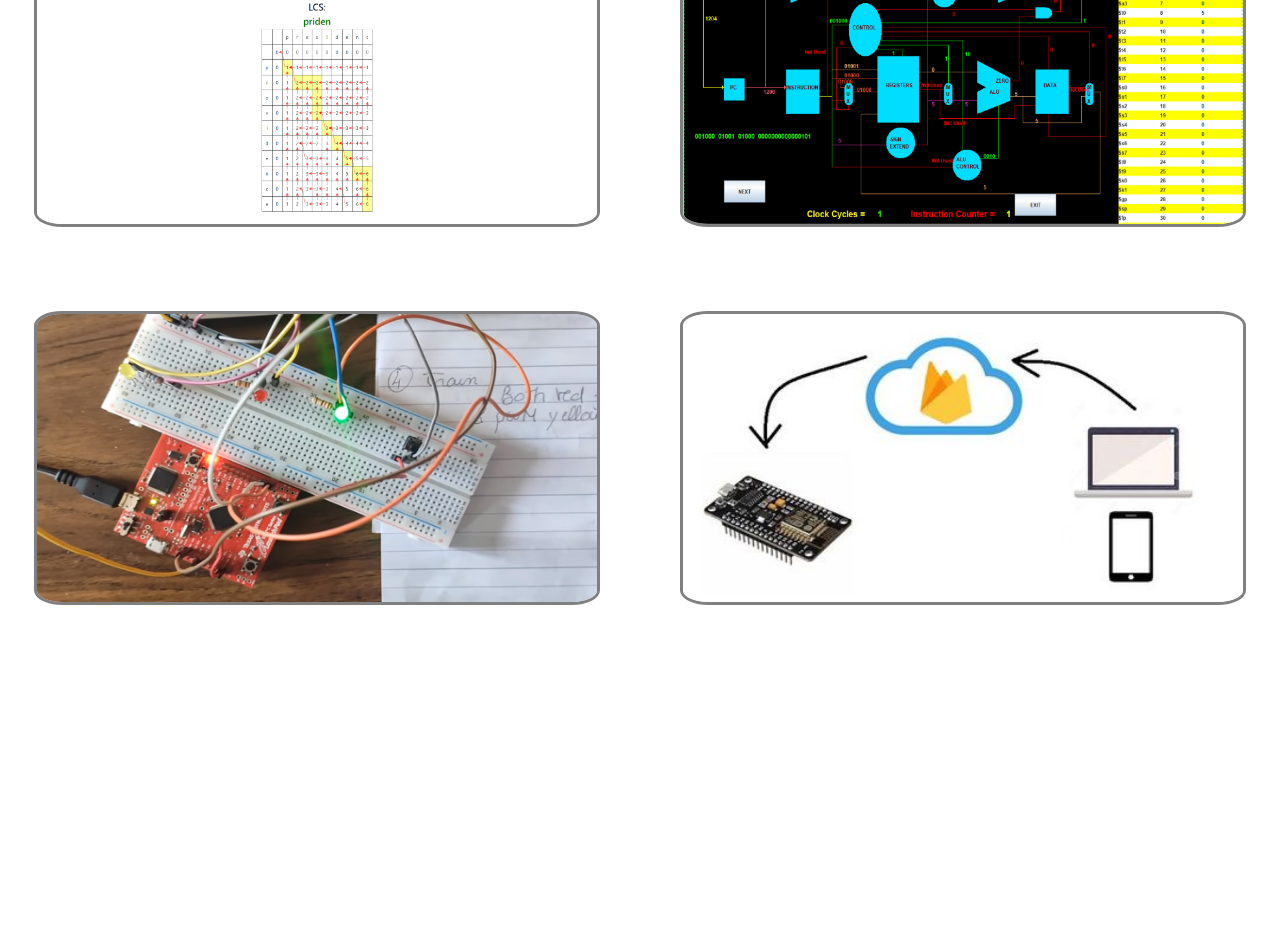
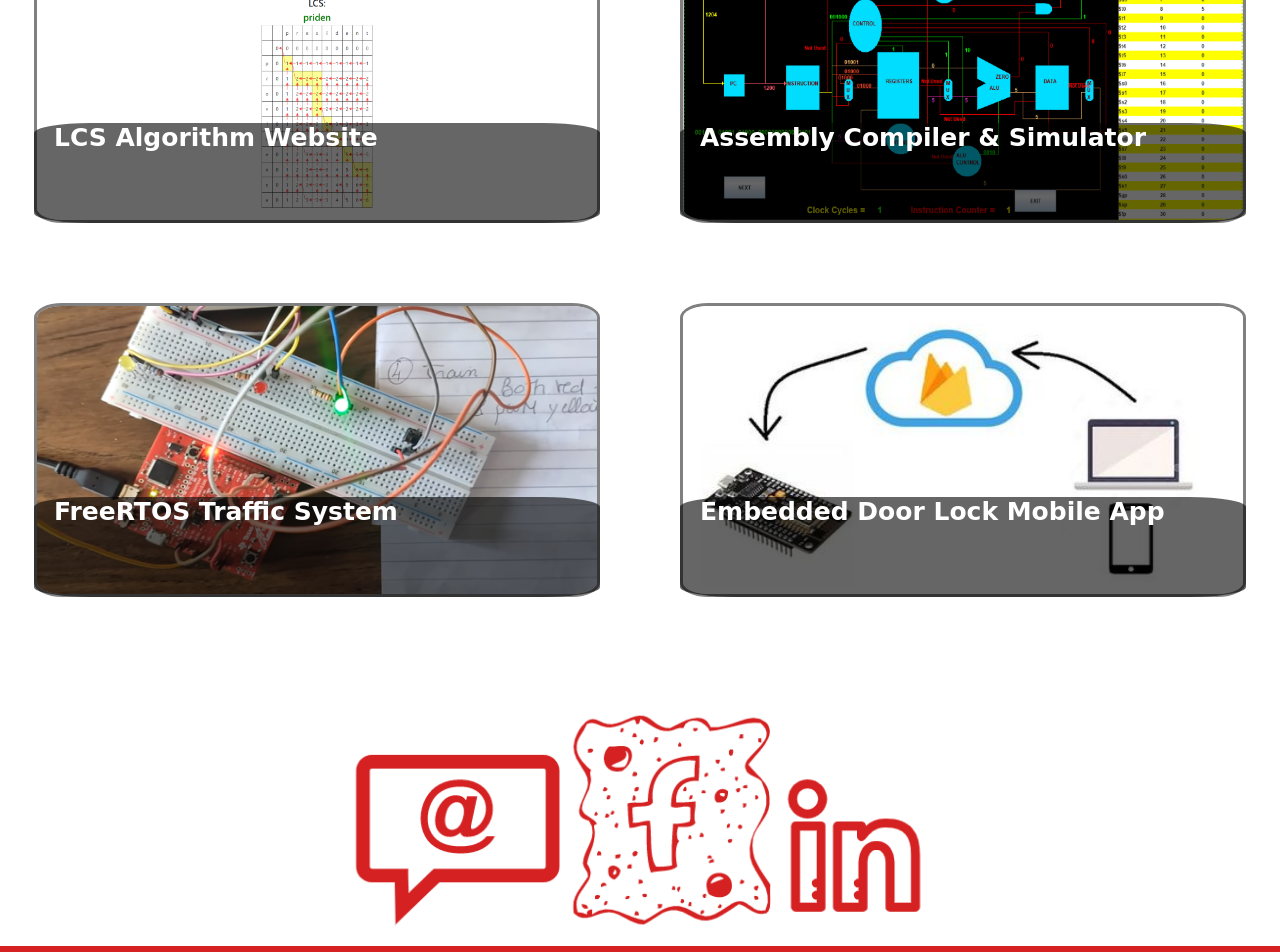
Before and after one commit to be320/Bahaa-Portofolio, a React (Create React App) app in the folder portofolio-app/: page / in a window 1280 px wide. Shown: the part 2120-3072 px from the top of the page. Before the commit the page ends 2779 px from the top, so only its background shows below. Built offline with nearby package versions, Linux system fonts and the light colour scheme.

Commit message:
Project Card implemented

```diff
--- a/portofolio-app/src/redux/redux.js
+++ b/portofolio-app/src/redux/redux.js
@@ -28,7 +28,6 @@ export const contentReducer = (state = contentInitialState,action) => {
     {
         case SWITCH_THEME:
             return {
-                ...state,
                 dark: !state.dark
             }
         default:
--- a/portofolio-app/src/screens/Home.jsx
+++ b/portofolio-app/src/screens/Home.jsx
@@ -5,6 +5,8 @@ import DarkLogo from "../assets/dark-glasses.PNG";
 import ProfileImg from "../assets/profile.jpg";
 import DarkBug from "../assets/dark-bug.PNG";
 import Bug from "../assets/bug.PNG";
+import Contacts from "../assets/contacts.PNG";
+import DarkContacts from "../assets/dark-contacts.PNG";
 import Drawer from "./sideComponents/Drawer";
 import Navbar from "./sideComponents/Navbar";
 import ThemeButton from "./sideComponents/ThemeButton";
@@ -150,7 +152,16 @@ const Home = ({dark,switchTheme}) => {
       justifyContent: 'center',
       paddingBottom: '50px',
       gridTemplateColumns: isDesktopOrLaptop ? 'auto auto': 'auto',
-      gap: isDesktopOrLaptop ? '80px 80px': '20px 0px',
+      gap: isDesktopOrLaptop ? '80px 80px': '80px 0px',
+      marginBottom: '50px'
+    },
+    contactsContainer:{
+      width:'100%',
+      minHeight:'800px',
+      backgroundColor: dark? '#640dd4':'#d52121',
+      display: 'flex',
+      flexDirection: 'column',
+      justifyContent: 'space-around'
     }
   };
 
@@ -201,7 +212,7 @@ const Home = ({dark,switchTheme}) => {
           <div style={styles.imageShadow}></div>
         </div>
       </div>
-      <div style={styles.bugContainer}>
+      <div style={styles.bugContainer} id="projects" >
         {dark ? (
           <img
             src={DarkBug}
@@ -217,7 +228,7 @@ const Home = ({dark,switchTheme}) => {
         )}
       </div>
       <div style={styles.separator} >
-          <div style={styles.projectsTitle} id="projects" >
+          <div style={styles.projectsTitle}  >
             My Projects
           </div>
           <div style={styles.projectsBody}  >
@@ -225,12 +236,30 @@ const Home = ({dark,switchTheme}) => {
           </div>
       </div>
       <div style={styles.projectsCollection} >
-          <ProjectCard poster={CinemaShow} isDesktopOrLaptop={isDesktopOrLaptop} />
-          <ProjectCard poster={Aiesec} isDesktopOrLaptop={isDesktopOrLaptop} />
-          <ProjectCard poster={LCS} isDesktopOrLaptop={isDesktopOrLaptop} />
-          <ProjectCard poster={Assembly} isDesktopOrLaptop={isDesktopOrLaptop} />
-          <ProjectCard poster={RTOS} isDesktopOrLaptop={isDesktopOrLaptop} />
-          <ProjectCard poster={ESP} isDesktopOrLaptop={isDesktopOrLaptop} />
+          <ProjectCard poster={CinemaShow} isDesktopOrLaptop={isDesktopOrLaptop} title="Cinema Show Website" />
+          <ProjectCard poster={Aiesec} isDesktopOrLaptop={isDesktopOrLaptop} title="Aiesec Website" />
+          <ProjectCard poster={LCS} isDesktopOrLaptop={isDesktopOrLaptop} title="LCS Algorithm Website"  />
+          <ProjectCard poster={Assembly} isDesktopOrLaptop={isDesktopOrLaptop}  title="Assembly Compiler & Simulator"  />
+          <ProjectCard poster={RTOS} isDesktopOrLaptop={isDesktopOrLaptop}  title="FreeRTOS Traffic System" />
+          <ProjectCard poster={ESP} isDesktopOrLaptop={isDesktopOrLaptop}  title="Embedded Door Lock Mobile App" />
+      </div>
+      <div style={styles.bugContainer} id="contact" >
+        {dark ? (
+          <img
+            src={DarkContacts}
+            alt="Contacts"
+            width={isDesktopOrLaptop ? "600px" : "400px"}
+          />
+        ) : (
+          <img
+            src={Contacts}
+            alt="Contacts"
+            width={isDesktopOrLaptop ? "600px" : "400px"}
+          />
+        )}
+      </div>
+      <div style={styles.contactsContainer} >
+
       </div>
     </div>
   );
--- a/portofolio-app/src/screens/sideComponents/Drawer.jsx
+++ b/portofolio-app/src/screens/sideComponents/Drawer.jsx
@@ -16,7 +16,8 @@ const Drawer = ({dark,handleDark,handleDrawer}) => {
             margin:'0px',
             fontWeight: 'bold',
             fontSize: '20px',
-            fontFamily: 'Comic Sans MS'
+            fontFamily: 'Comic Sans MS',
+            cursor: 'pointer'
         }
     }
 
--- a/portofolio-app/src/screens/sideComponents/ProjectCard.jsx
+++ b/portofolio-app/src/screens/sideComponents/ProjectCard.jsx
@@ -1,25 +1,50 @@
 import React from 'react';
 
-const ProjectCard = ({dark,poster,title,isDesktopOrLaptop}) => {
+const ProjectCard = ({poster,title,isDesktopOrLaptop}) => {
 
     const styles = {
 
         cardContainer:{
             height:'auto',
-            borderRadius:'10%'
+            borderRadius:'10%',
+            display: 'flex',
+            flexDirection: 'column',
+            cursor: 'pointer',
+            color: 'white',
         },
         projectPoster:{
-            width:isDesktopOrLaptop? '35em' : '20em',
+            width:isDesktopOrLaptop? '35em' : 'auto',
             height: isDesktopOrLaptop? '18em': '10em',
             borderRadius:'5%',
             border: '3px solid gray',
-        }
+        },
+        projectTitleContainer:{
+            backgroundColor: 'rgba(0,0,0,0.6)',
+            width:isDesktopOrLaptop? 'auto' : 'auto',
+            zIndex: 2,
+            marginTop: isDesktopOrLaptop? '-100px': '-50px',
+            borderRadius:'10%',
+            height: isDesktopOrLaptop? '100px': '50px',
+        },
+        projectTitle:{
+            padding: isDesktopOrLaptop? '0px 20px' : '0px 20px',
+            marginTop: isDesktopOrLaptop? '0px': '0px',
+            fontSize: '25px',
+            fontWeight: 'bold',
+            fontFamily:  'Comic Sans MS',
+            zIndex: 4,
 
+        },
     }
 
+
+
     return(
-        <div style={styles.cardContainer}>
+        <div style={styles.cardContainer}  >
         <img src={poster} alt="poster" style={styles.projectPoster} />
+        <div style={styles.projectTitleContainer} >
+       <p style={styles.projectTitle} > {title} </p>
+        </div>
         </div>
     );
 
```
Also changed, not shown: portofolio-app/src/assets/contacts.PNG (added), portofolio-app/src/assets/dark-contacts.PNG (added).
